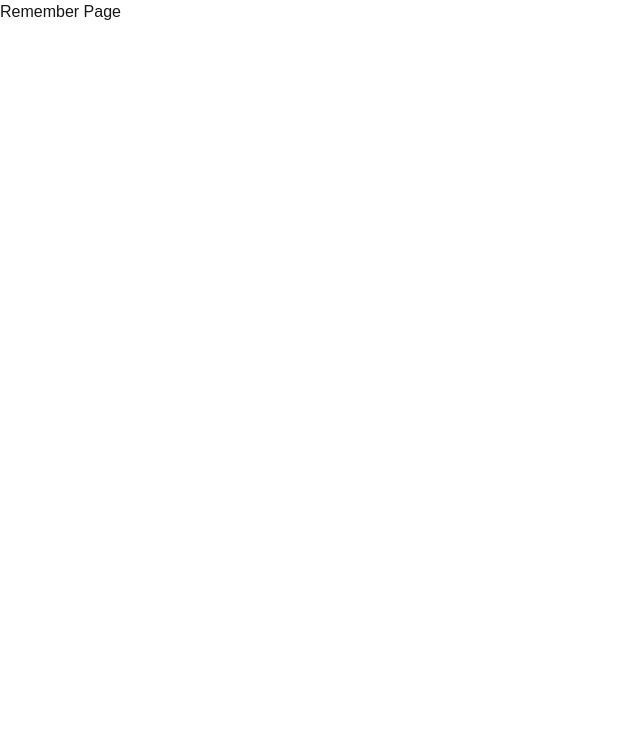
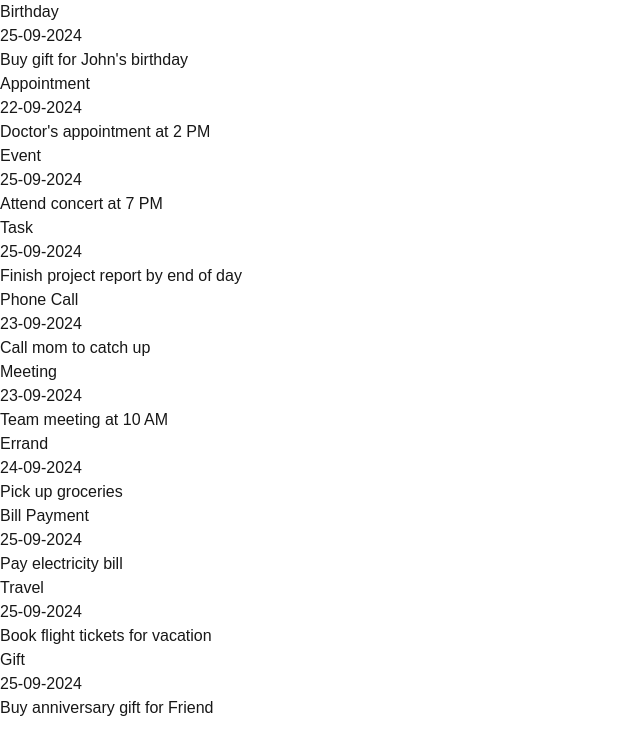
Before and after one commit to George-Paul-Tony-C/Task_assistant, a Next.js app: page /remember in a window 1280 px wide. Shown: the top 754 px of the page, without its empty margins (0-640 px from the left). Built offline with nearby package versions, Linux system fonts and the light colour scheme.

Commit message:
Setup Template for Remember page

```diff
--- a/src/app/remember/page.jsx
+++ b/src/app/remember/page.jsx
@@ -1,7 +1,76 @@
 export default function Home() {
+
+  let remember = {
+    "Remember_1": {
+      name: "Birthday",
+      date: "25-09-2024",
+      content: "Buy gift for John's birthday"
+    },
+    "Remember_2": {
+      name: "Appointment",
+      date: "22-09-2024",
+      content: "Doctor's appointment at 2 PM"
+    },
+    "Remember_3": {
+      name: "Event",
+      date: "25-09-2024",
+      content: "Attend concert at 7 PM"
+    },
+    "Remember_4": {
+      name: "Task",
+      date: "25-09-2024",
+      content: "Finish project report by end of day"
+    },
+    "Remember_5": {
+      name: "Phone Call",
+      date: "23-09-2024",
+      content: "Call mom to catch up"
+    },
+    "Remember_6": {
+      name: "Meeting",
+      date: "23-09-2024",
+      content: "Team meeting at 10 AM"
+    },
+    "Remember_7": {
+      name: "Errand",
+      date: "24-09-2024",
+      content: "Pick up groceries"
+    },
+    "Remember_8": {
+      name: "Bill Payment",
+      date: "25-09-2024",
+      content: "Pay electricity bill"
+    },
+    "Remember_9": {
+      name: "Travel",
+      date: "25-09-2024",
+      content: "Book flight tickets for vacation"
+    },
+    "Remember_10": {
+      name: "Gift",
+      date: "25-09-2024",
+      content: "Buy anniversary gift for Friend"
+    }
+  };
+
     return (
-      <div className="grid grid-rows-[20px_1fr_20px] items-center justify-items-center min-h-screen p-8 pb-20 gap-16 sm:p-20 font-[family-name:var(--font-geist-sans)]">
-       <div className="text-3xl">Remember Page</div>
+      <div className="w-screen min-h-screen p-12">
+        <div className="grid grid-cols-3 grid-flow-dense gap-8 place-items-center items-start">
+
+          {/* Looping with the provide format to render each note */}
+          {/* This design is a work in progress template */}
+          {/* Weird sizing is intenntional*/}
+          {Object.keys(remember).map((key) => (
+            <div key={key} className="flex w-80 min-h-32 items-center justify-center flex-col border-2 border-white p-5">
+              <h2>{remember[key].name}</h2>
+              <p>{remember[key].date}</p>
+              <p>{remember[key].content}</p>
+            </div>
+          ))}
+
+          {/* Needs to be offloaded to a secondary function*/}
+
+        </div>
       </div>
     );
   }
```
